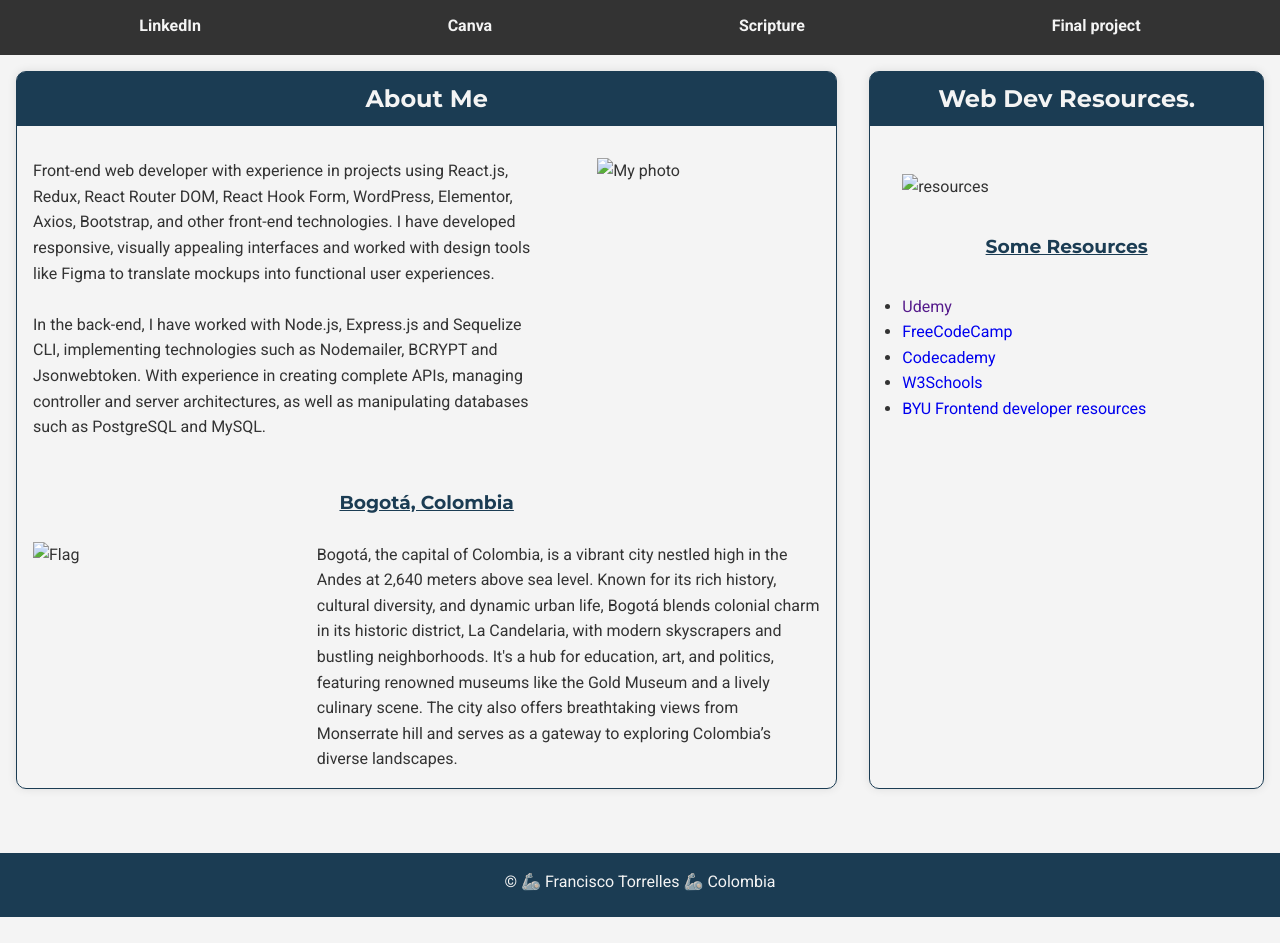
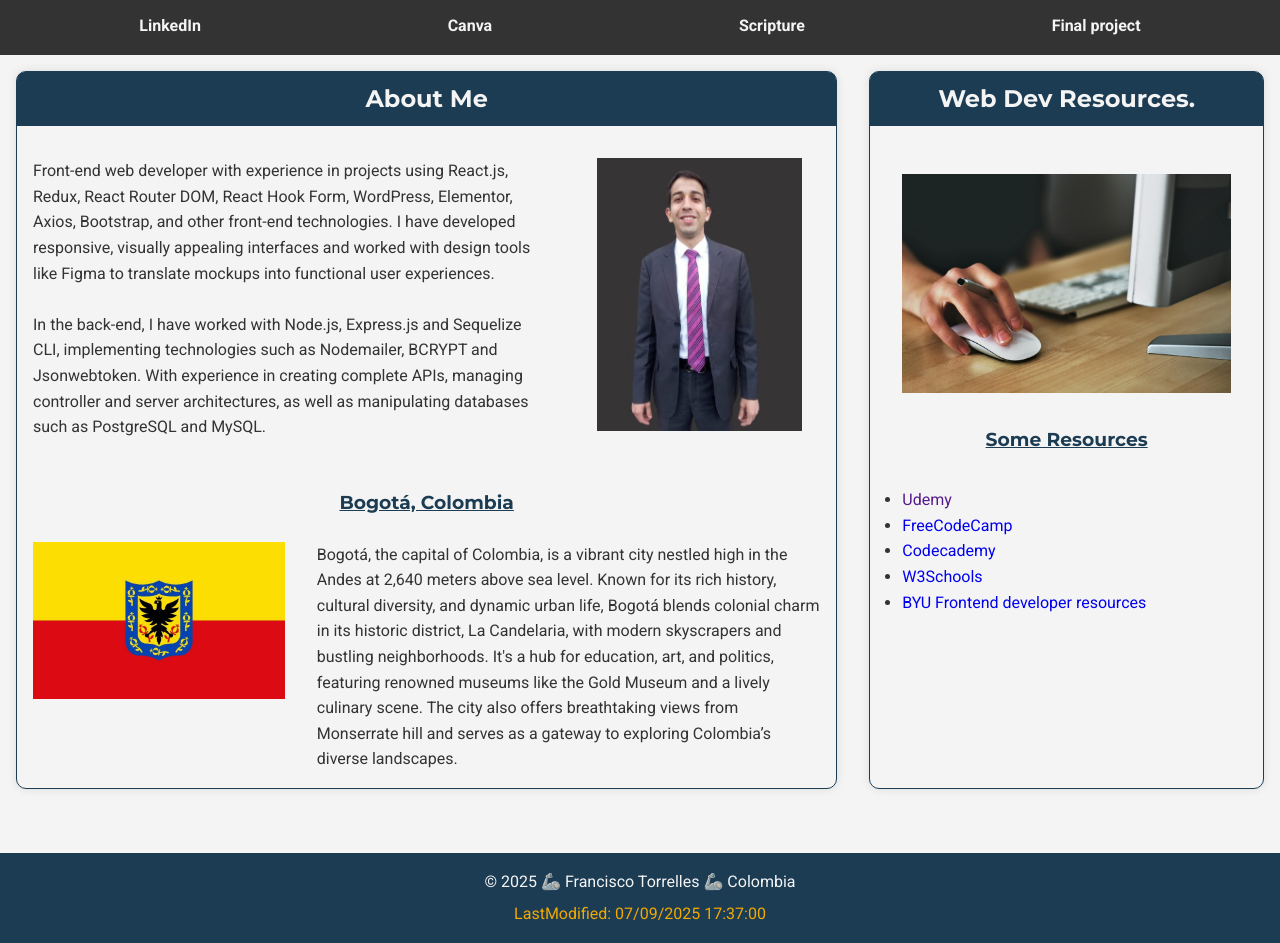
Before and after one commit to ftorrelles/wdd131, a plain HTML site: page index.html in a window 1280 px wide. Shown: the part 86-1029 px from the top of the page. Before the commit the page ends 1003 px from the top, so only its background shows below. Drawn offline with Linux system fonts and the light colour scheme; the site is published under a folder, as on GitHub Pages, so addresses that start at the root find nothing.

Commit message:
change route with img

```diff
--- a/index.html
+++ b/index.html
@@ -63,13 +63,13 @@
             managing controller and server architectures, as well as
             manipulating databases such as PostgreSQL and MySQL.
           </p>
-          <img class="card-img" src="/images/photo.jpg" alt="My photo">
+          <img class="card-img" src="images/photo.jpg" alt="My photo">
         </div>
 
         <div class="location">
           <h3>Bogotá, Colombia</h3>
           <div class="location-info">
-            <img class="card-img" src="/images/flag.jpg" alt="Flag">
+            <img class="card-img" src="images/flag.jpg" alt="Flag">
             <p>
               Bogotá, the capital of Colombia, is a vibrant city nestled high in
               the Andes at 2,640 meters above sea level. Known for its rich
@@ -90,7 +90,7 @@
           <h2>Web Dev Resources.</h2>
         </div>
         <div class="resources">
-          <img src="/images/resources.jpg" alt="resources">
+          <img src="images/resources.jpg" alt="resources">
           <h3>Some Resources</h3>
           <ul>
             <li><a href="">Udemy</a></li>
@@ -114,7 +114,7 @@
       </p>
       <p id="lastModified"></p>
     </footer>
-    <script src="/scripts/getdates.js"></script>
+    <script src="scripts/getdates.js"></script>
   </body>
 
 </html>
```
